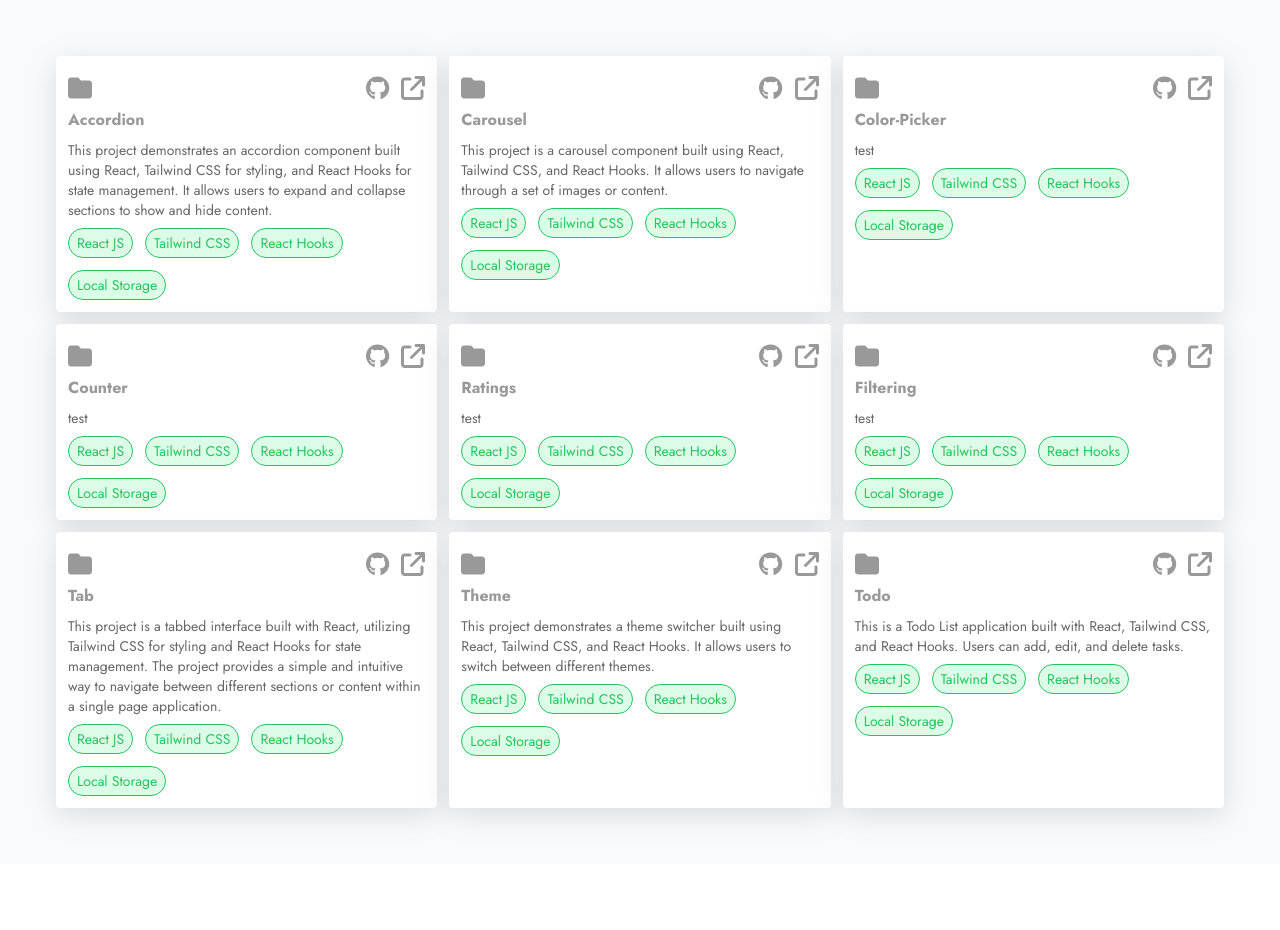
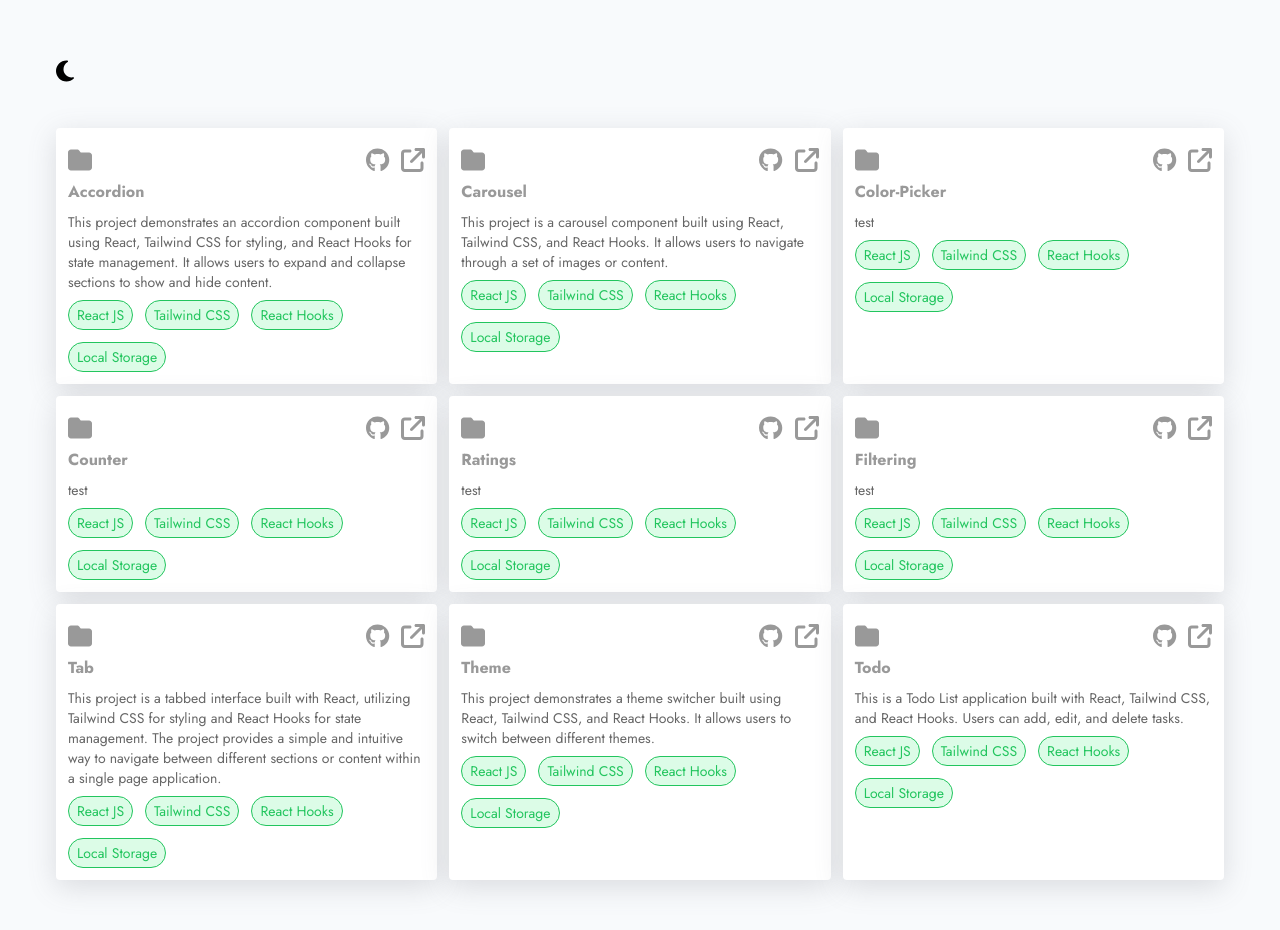
Before and after one commit to Mark-Alexis-Posadas/react-typescript-projects, a React (Vite) app: page / in a window 1280 px wide. Shown: the top 930 px of the page. Before the commit the page ends 864 px from the top, so only its background shows below. Built offline with nearby package versions, Linux system fonts and the light colour scheme.

Commit message:
added use theme

```diff
--- a/src/App.tsx
+++ b/src/App.tsx
@@ -3,10 +3,20 @@ import { Route, Routes } from "react-router-dom";
 import { projectList, Types } from "./data/project-list";
 import ProjectDetails from "./ProjectDetails";
 import Projects from "./Projects";
+import { FontAwesomeIcon } from "@fortawesome/react-fontawesome";
+import { faMoon, faSun } from "@fortawesome/free-solid-svg-icons";
+import { useTheme } from "./hooks/useTheme";
 
 const App: React.FC = () => {
+  const { theme, handleSetTheme } = useTheme();
   return (
-    <div className="bg-slate-50 min-h-screen p-5 md:p-10 lg:p-14 font-jost">
+    <div className="bg-slate-50 dark:bg-black min-h-screen p-5 md:p-10 lg:p-14 font-jost">
+      <button
+        className="mb-10 text-2xl dark:text-yellow-400"
+        onClick={handleSetTheme}
+      >
+        <FontAwesomeIcon icon={theme ? faSun : faMoon} />
+      </button>
       <Routes>
         <Route path="/" element={<Projects />} />
         {projectList.map((project: Types) => (
--- a/src/Projects.tsx
+++ b/src/Projects.tsx
@@ -15,7 +15,7 @@ const Projects: React.FC = () => {
         {projectList.map((project: Types) => (
           <li
             key={project.id}
-            className="p-3 rounded group bg-white shadow-custom-shadow transition transform duration-300 hover:shadow-lg hover:scale-105"
+            className="p-3 rounded group bg-white dark:bg-gray-800 shadow-custom-shadow transition transform duration-300 hover:shadow-lg hover:scale-105"
           >
             <Link to={`/${project.title}`}>
               <header className="flex items-center justify-between py-2">
@@ -34,15 +34,17 @@ const Projects: React.FC = () => {
                   />
                 </div>
               </header>
-              <h2 className="font-bold text-[#999] capitalize">
+              <h2 className="font-bold text-[#999] dark:text-white capitalize">
                 {project.title}
               </h2>
-              <p className="text-[#666] text-sm my-2">{project.description}</p>
+              <p className="text-[#666] text-sm my-2 dark:text-[#999]">
+                {project.description}
+              </p>
               <ul className="flex flex-wrap items-center gap-3 mt-auto">
                 {project.tags.map((item, index) => (
                   <li
                     key={index}
-                    className="group-hover:bg-green-300 group-hover:text-white group-hover:border-none text-sm text-green-500 border border-green-500 py-1 px-2 bg-green-100 rounded-full flex items-center justify-center p-1"
+                    className="dark:bg-gray-700 dark:text-white group-hover:bg-green-300 group-hover:text-white group-hover:border-none text-sm text-green-500 border border-green-500 py-1 px-2 bg-green-100 rounded-full flex items-center justify-center p-1"
                   >
                     {item}
                   </li>
--- /dev/null
+++ b/src/hooks/useTheme.ts
@@ -0,0 +1,12 @@
+import { useState } from "react";
+
+export const useTheme = () => {
+  const [theme, setTheme] = useState<boolean>(false);
+
+  const handleSetTheme = () => {
+    setTheme((p) => !p);
+    document.body.classList.toggle("dark");
+  };
+
+  return { theme, handleSetTheme };
+};
--- a/src/pages/ColorPicker/index.tsx
+++ b/src/pages/ColorPicker/index.tsx
@@ -31,7 +31,7 @@ const ColorPicker: React.FC = () => {
     <div className="flex flex-col items-end justify-center">
       <SourceCode link="https://github.com/Mark-Alexis-Posadas/react-typescript-projects/blob/main/src/pages/ColorPicker/index.tsx" />
       <div className="min-h-screen  flex flex-col items-center justify-center w-full lg:w-[900px] m-auto">
-        <div className="bg-white shadow-[0 5px 10px rgba(0, 0, 0, 0.12)] rounded transition-[all 0.2s ease]">
+        <div className="bg-white shadow-[0 5px 10px rgba(0, 0, 0, 0.12)] rounded transition-[all 0.2s ease] p-10">
           <h1 className="font-bold text-4xl md:text-8xl mb-20">Color Picker</h1>
           <div className="flex flex-col md:flex-row items-center justify-center">
             <div
--- a/tailwind.config.js
+++ b/tailwind.config.js
@@ -1,6 +1,7 @@
 /** @type {import('tailwindcss').Config} */
 export default {
   content: ["./index.html", "./src/**/*.{js,ts,jsx,tsx}"],
+  darkMode: "class",
   theme: {
     extend: {
       fontFamily: {
```
